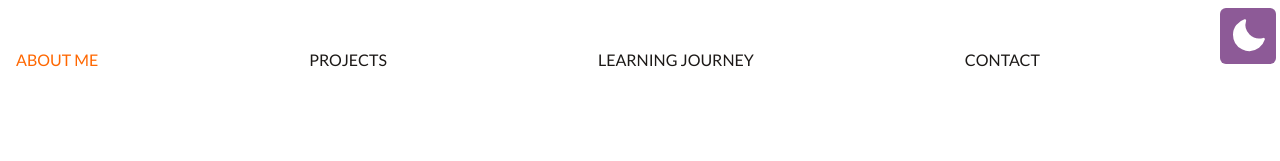
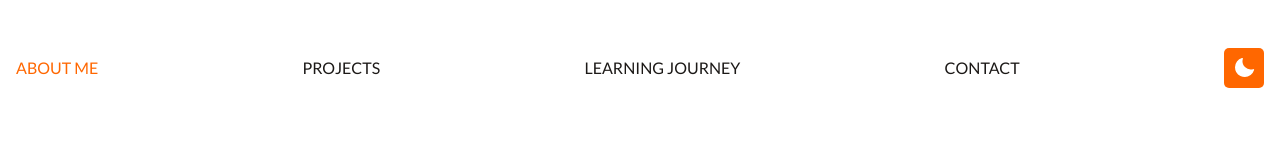
Before and after one commit to Tommydemian/portfolio, a React (Vite) app: page / in a window 1280 px wide. Shown: the top 161 px of the page. Built offline with nearby package versions, Linux system fonts and the light colour scheme; some icons are missing.

Commit message:
customHook useToggle added, ThemeContext.Provider and Navbar icon added, button used to toggle theme removed

```diff
--- a/src/App.tsx
+++ b/src/App.tsx
@@ -1,9 +1,10 @@
-import React, { useState, useEffect } from 'react'
+import React, { useState, useEffect, createContext } from 'react'
 import { BrowserRouter, Routes, Route } from 'react-router-dom'
 import { Icon } from '@iconify/react';
 
 import Navbar from './containers/Navbar';
 import PortfolioItemDesc from './containers/PortfolioItem';
+import LearningJourney from './components/LearningJourney';
 
 import {
   Intro,
@@ -16,8 +17,12 @@ import {
 } from './components'
 import Project from './containers/Project';
 
+export const ThemeContext = createContext<{theme: string | null, setTheme: React.Dispatch<React.SetStateAction<string | null>>}>({
+  theme: null,
+  setTheme: () => {}
+});
+
 function App() {
-
   const [theme, setTheme] = useState<string | null>(null)
 
   useEffect(() => {
@@ -28,35 +33,9 @@ function App() {
     }
   }, []);
 
-  const handleThemeSwitch = () => {
-    setTheme(theme === 'dark' ? 'light' : 'dark');
-  };
-
-  useEffect(() => {
-    if (theme === 'dark') {
-      document.documentElement.classList.add('dark');
-    } else {
-      document.documentElement.classList.remove('dark');
-    }
-  }, [theme])
-
-  const sun = (
-    <Icon icon="tabler:sun-filled" color="#06010A" className='w-5 h-5 sm:w-10 sm:h-10' />
-  )
-
-  const moon = (
-    <Icon icon="ph:moon-fill" color="#fff" className='w-5 h-5 sm:w-10 sm:h-10' />
-  )
-
   return (
     <BrowserRouter>
-      <button
-        type='button'
-        onClick={handleThemeSwitch}
-        className='absolute p-2 z-10 right-1 top-2 bg-[#8D5A97] dark:bg-orange-300 text-lg rounded-md'
-      >
-        {theme === 'dark' ? sun : moon}
-      </button>
+    <ThemeContext.Provider value={{theme, setTheme}}>
       <div className='bg-white dark:bg-stone-900 text-stone-900 dark:text-stone-300 min-h-screen flex flex-col justify-between'>
         <div className='max-w-7xl mx-auto px-4 min-h-screen flex flex-col justify-between w-full'>
           <Navbar />
@@ -64,6 +43,7 @@ function App() {
             <Route path='/' element={<Intro />} />
             <Route path='/projects*' element={<Portfolio />}/>
             <Route path='/projects/:id' element={<Project />} />
+            <Route path='/learning-journey' element={<LearningJourney />} />
             <Route path='/contact' element={<Contact />} />
             {/* <Route />
             <Route /> */}
@@ -77,6 +57,7 @@ function App() {
           <Footer />
         </div>
       </div>
+      </ThemeContext.Provider>
     </BrowserRouter>
   )
 }
--- a/src/components/Contact.tsx
+++ b/src/components/Contact.tsx
@@ -7,7 +7,7 @@ import { ButtonType } from '../types/index'
 
 const Contact = () => {
   return (
-    <section className='mt-14 sm:mt-0 flex flex-col mx-auto mb-10 '>
+    <section className='mt-14 sm:mt-0 flex flex-col mx-auto mb-10 w-full'>
       <div className='flex mx-auto px-2 w-full sm:w-8/12 md:w-7/12'>
         <form
         action='https://getform.io/f/39317eb4-6faa-423a-88cd-08fdf1f158d1'
--- a/src/components/Intro.tsx
+++ b/src/components/Intro.tsx
@@ -4,6 +4,8 @@ import { Icon } from '@iconify/react';
 // Components:
 import Button from './Button'
 import TechStack from '../containers/TechStack';
+// hooks:
+import { useToggle } from '../hooks/useToggle';
 // Assets:
 import me from '../assets/me.png'
 
@@ -11,8 +13,10 @@ import { introDesc, introDescSliced } from '../data/introDesc'
 
 const Intro = () => {
 
+  const {state: readMore, toggle } = useToggle(true)
+
   const [isMobile, setIsMobile] = useState(false)
-  const [readMore, setReadMore] = useState(true)
+  // const [readMore, setReadMore] = useState(true)
 
   const trackDesktop = () => {
     const innerWith = window.innerWidth
@@ -58,7 +62,7 @@ const Intro = () => {
               )
 
             }
-          <span className='my-2 block text-[#98C3EC] ' onClick={() => setReadMore(!readMore)}>{readMore ? 'Read More...' : 'back to short v.'}</span>
+          <span className='my-2 block text-[#98C3EC] cursor-pointer' onClick={toggle}>{readMore ? 'Read More...' : 'back to short v.'}</span>
 
           <div className='flex gap-x-4'>
             <Button rounded={true} primary>
--- /dev/null
+++ b/src/components/LearningJourney.tsx
@@ -0,0 +1,9 @@
+import React from 'react'
+
+const LearningJourney = () => {
+  return (
+    <div>LearningJourney</div>
+  )
+}
+
+export default LearningJourney
--- a/src/containers/Navbar.tsx
+++ b/src/containers/Navbar.tsx
@@ -1,21 +1,36 @@
-import React, { useEffect, useState } from 'react'
+import React, { useEffect, useState, useContext } from 'react'
 import { NavLink, NavLinkProps } from 'react-router-dom'
 import { Icon } from '@iconify/react';
 
+// hooks:
+import { useToggle } from '../hooks/useToggle';
+// data:
 import { navLinks } from '../data/navLinks';
-
+// types:
 type CustomLinkProps = NavLinkProps & {
     activeClass: string;
     className: string;
   };
+// context:
+import { ThemeContext } from '../App';
 
 const Navbar = () => {
-  const [isOpen, setIsOpen] = useState(false)
 
-  const toggleMenu = () => {
-    setIsOpen(!isOpen)
-  }
+  const {theme, setTheme} = useContext(ThemeContext)
 
+  const handleThemeSwitch = () => {
+    setTheme(theme === 'dark' ? 'light' : 'dark');
+  };
+
+  useEffect(() => {
+    if (theme === 'dark') {
+      document.documentElement.classList.add('dark');
+    } else {
+      document.documentElement.classList.remove('dark');
+    }
+  }, [theme])
+
+  const {state: isOpen, toggle: toggleMenu} = useToggle()
   useEffect(() => {
     const bodyEl = document.querySelector('body');
     if (isOpen && bodyEl) {
@@ -27,11 +42,11 @@ const Navbar = () => {
 
   return (
     <div>
-    <div className='hidden sm:flex items-center justify-between py-12 max-w-5xl'>
+    <div className='hidden sm:flex items-center justify-between py-12'>
       {
         navLinks.map(navLink => (
           <CustomLink
-          key={navLink.name}
+           key={navLink.name}
            to={navLink.to}
            end={navLink.to === '/' ? true : false}
            activeClass="text-pumpkin"
@@ -41,13 +56,38 @@ const Navbar = () => {
        </CustomLink>
         ))
       }
+      {
+        theme === 'dark' ? (
+          <Icon
+          icon="ph:sun-fill"
+          color="#1b1917"
+          className='w-10 h-10 p-2 cursor-pointer bg-pumpkin rounded-[5px]'
+          onClick={() => handleThemeSwitch()}
+          />
+        ) : (
+          <Icon
+          icon="ph:moon-fill"
+          color={ theme === 'dark' ? `#1b1917`: '#fff' }
+          className='w-10 h-10 p-2 cursor-pointer bg-pumpkin rounded-[5px]'
+          onClick={() => handleThemeSwitch()} />
+        )
+      }
+
+      {/* MOBILE MENU */}
     </div>
     {
       isOpen ? (
-        <Icon icon="material-symbols:close-rounded" className='block sm:hidden w-10 h-10 absolute top-0 left-0 cursor-pointer z-20' onClick={toggleMenu} />
-
+        <Icon
+         icon="material-symbols:close-rounded"
+         className='block sm:hidden w-10 h-10 absolute top-2 left-2 cursor-pointer z-20'
+         onClick={toggleMenu}
+          />
         ): (
-          <Icon icon="mi:menu" className='block sm:hidden w-10 h-10 absolute top-0 left-0 cursor-pointer z-20' onClick={toggleMenu} />
+          <Icon
+           icon="mi:menu"
+           className='block sm:hidden w-10 h-10 absolute top-2 left-2 cursor-pointer z-20'
+           onClick={toggleMenu}
+            />
       )
     }
     { isOpen ? (
@@ -70,10 +110,27 @@ const Navbar = () => {
       }
     </div>) : <></>
 }
+{
+        theme === 'dark' ? (
+          <Icon
+          icon="ph:sun-fill"
+          color="#1b1917"
+          className='w-10 h-10 p-2 cursor-pointer bg-pumpkin rounded-[5px] absolute right-2 top-2 sm:hidden'
+          onClick={() => handleThemeSwitch()}
+          />
+        ) : (
+          <Icon
+          icon="ph:moon-fill"
+          color={ theme === 'dark' ? `#1b1917`: '#fff' }
+          className='w-10 h-10 p-2 cursor-pointer bg-pumpkin rounded-[5px] absolute right-2 top-2 sm:hidden'
+          onClick={() => handleThemeSwitch()} />
+        )
+      }
     </div>
   )
 }
 
+// CUSTOM LINK
 const CustomLink = ({ to, activeClass, className, children }: CustomLinkProps) => {
     return (
       <NavLink
--- a/src/containers/PortfolioItem.tsx
+++ b/src/containers/PortfolioItem.tsx
@@ -14,7 +14,7 @@ const PortfolioItem = ({title, subtitle, briefDescription, imgUrl, link, id}: Po
 
   const navigate = useNavigate()
   return (
-    <div className='flex flex-col mt-14 sm:mt-0 sm:flex outline outline-lime-200'>
+    <div className='flex flex-col sm:flex-row mt-14 sm:mt-0 outline outline-lime-200'>
       <div className='basis-1/2'>
            <h3 className='font-Montserrat text-lg md:text-xl mb-2 md:mb-3 font-semibold dark:text-gray100'>{title}</h3>
            <h4 className='font-Montserrat text-xs md:text-md font-semibold dark:text-gray100'>{subtitle}</h4>
--- /dev/null
+++ b/src/context/ThemeContext.tsx
@@ -0,0 +1,3 @@
+import { useState, useEffect, createContext } from "react"
+
+// export const ThemeContext = createContext()
--- /dev/null
+++ b/src/hooks/useToggle.tsx
@@ -0,0 +1,11 @@
+import { useState } from "react"
+
+export const useToggle = (initialValue = false) => {
+    const [state, setState] = useState(initialValue)
+
+    const toggle = () => {
+        setState((prev) => !prev)
+    }
+
+    return {toggle, state}
+}
```
